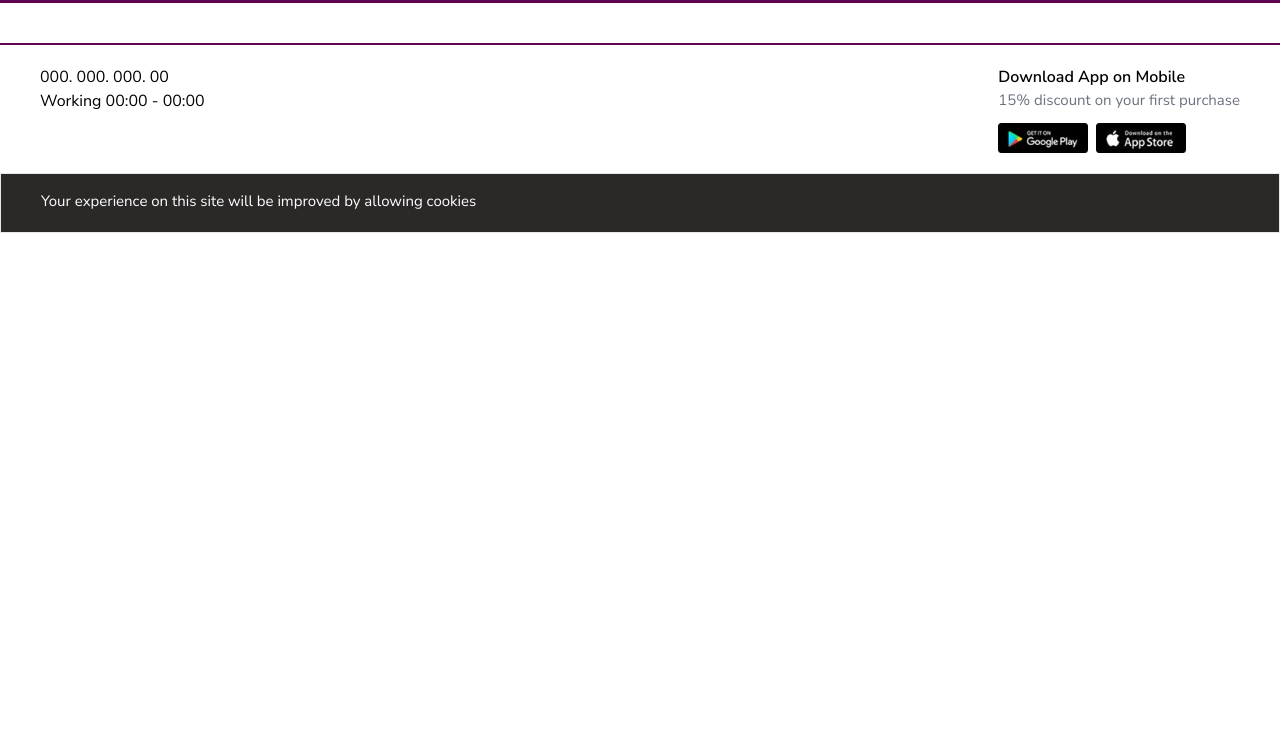
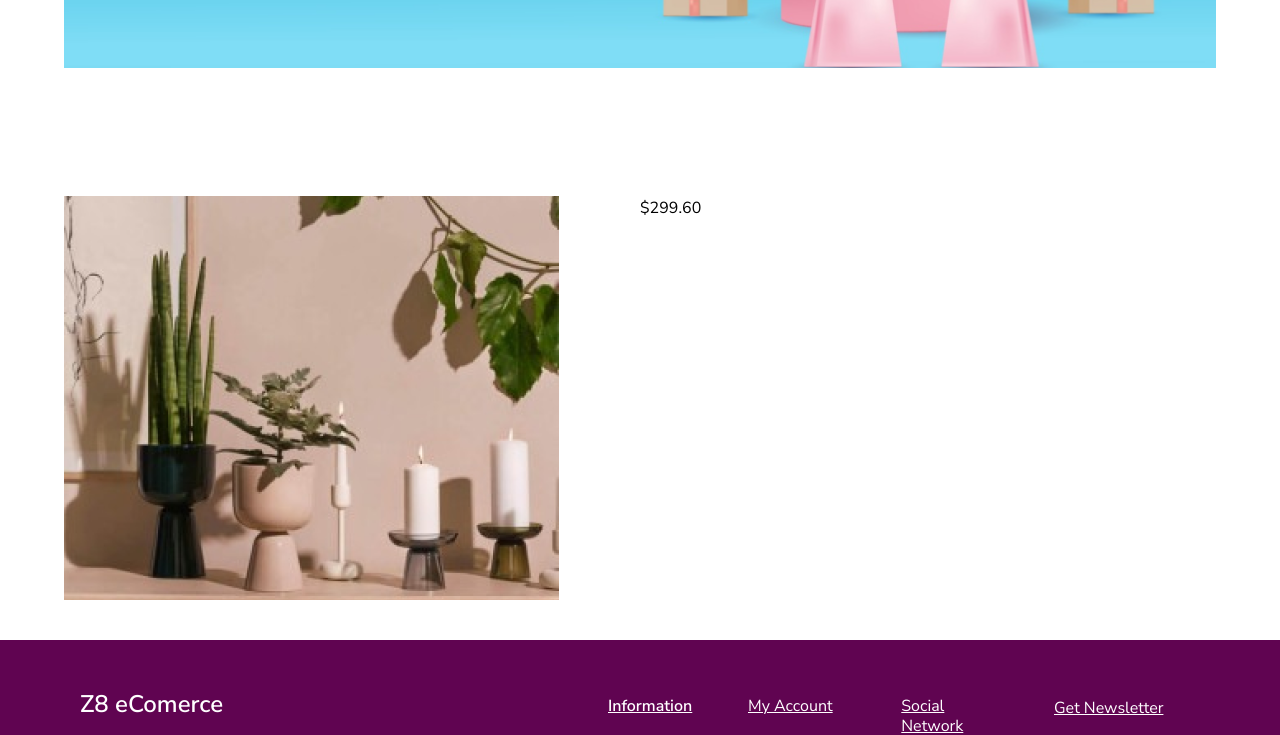
Before and after one commit to ahad30/Z8-Tech-ecomerce, a React (Vite) app: page / in a window 1280 px wide. Shown: the part 2780-3515 px from the top of the page. Before the commit the page ends 3013 px from the top, so only its background shows below. Built offline with nearby package versions, Linux system fonts and the light colour scheme.

Commit message:
banner part

```diff
--- a/src/Pages/Home/Ads/Ads.tsx
+++ b/src/Pages/Home/Ads/Ads.tsx
@@ -1,11 +1,22 @@
+import img from "../../../assets/section/product.png"
 
 
 const Ads = () => {
   return (
-    <div>
-       Ads
+    <div className="mt-20">
+      <div className="bg-online-shopping h-[400px] bg-cover"></div>
+      <div className="grid grid-cols-2 mt-32">
+        {/* img */}
+        <div>
+          <img src={img} className="" alt="" />
+        </div>
+        {/* content */}
+        <div>
+           <p className="#B70223 text">$299.60</p>
+        </div>
+      </div>
     </div>
-  )
-}
+  );
+};
 
-export default Ads
+export default Ads;
--- a/src/Pages/Home/SearchBar/SearchBar.tsx
+++ b/src/Pages/Home/SearchBar/SearchBar.tsx
@@ -1,9 +1,5 @@
 import { CiSearch } from "react-icons/ci";
-import { IoCartOutline } from "react-icons/io5";
-import { MdOutlineFavoriteBorder } from "react-icons/md";
-import icons1 from "../../../assets/icons/Favorite_light.png";
-import icons2 from "../../../assets/icons/Group 8740.png";
-import icons3 from "../../../assets/icons/User_alt_light.png";
+
 
 const SearchBar = () => {
   return (
--- a/tailwind.config.js
+++ b/tailwind.config.js
@@ -12,6 +12,8 @@ export default {
     extend: {
       backgroundImage: {
         'banner-img': "url('./src/assets/Bannar/bannar.png')",
+        'online-shopping': "url('./src/assets/online Shopping/Rectangle-01.png')",
+
 
       },
       colors: {
```
